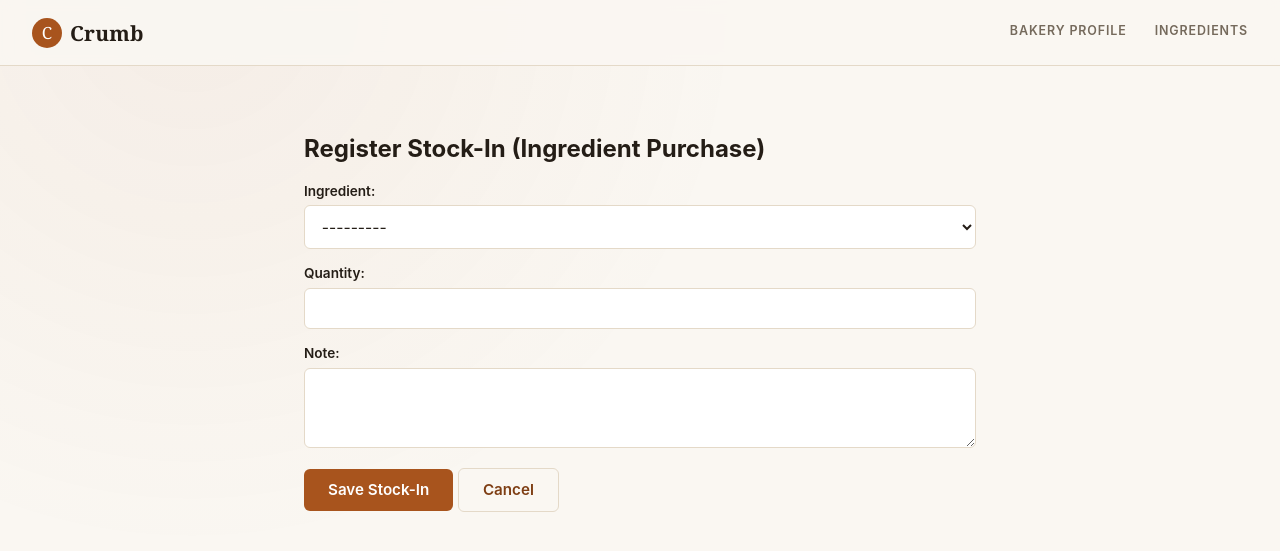
After one commit to JANDRESMh2/Crumb, a Django app: page /inventory/stock-in/ in a window 1280 px wide. The commit adds this page. Shown: the top 551 px of the page. Run offline with Django 5.2, Linux system fonts and the light colour scheme; data that the repository does not hold is empty.

Commit message:
feat(inventory): implement stock-in movement registration (FR07)

```diff
--- a/inventory/forms.py
+++ b/inventory/forms.py
@@ -1,6 +1,7 @@
 from django import forms
 
 from .models import Ingredient, UnitOfMeasure
+from .models import StockMovement
 
 
 class IngredientForm(forms.ModelForm):
@@ -44,3 +45,14 @@ class IngredientForm(forms.ModelForm):
             if duplicate:
                 self.add_error('name', 'An ingredient with this name is already registered.')
         return cleaned
+
+
+class StockInForm(forms.ModelForm):
+    class Meta:
+        model = StockMovement
+        fields = ['ingredient', 'quantity', 'note']
+        widgets = {
+            'quantity': forms.NumberInput(attrs={'step': '0.01', 'min': '0.01', 'class': 'form-control'}),
+            'ingredient': forms.Select(attrs={'class': 'form-select'}),
+            'note': forms.Textarea(attrs={'rows': 3, 'class': 'form-control'}),
+        }
--- a/inventory/models.py
+++ b/inventory/models.py
@@ -73,3 +73,27 @@ class Ingredient(models.Model):
 
     def __str__(self):
         return self.name
+
+
+class StockMovement(models.Model):
+    # Declaración de la lista de opciones
+    MOVEMENT_TYPES = [
+        ('StockIn', 'Stock-In (Purchase)'),
+        ('Consumption', 'Consumption'),
+        ('Correction', 'Correction'),
+        ('Loss', 'Loss'),
+    ]
+
+    movement_id = models.UUIDField(primary_key=True, default=uuid.uuid4, editable=False)
+    bakery = models.ForeignKey(Bakery, on_delete=models.CASCADE)
+    ingredient = models.ForeignKey('Ingredient', on_delete=models.PROTECT)
+
+
+    movement_type = models.CharField(max_length=20, choices=MOVEMENT_TYPES, default='StockIn')
+
+    quantity = models.DecimalField(max_digits=10, decimal_places=2)
+    movement_date = models.DateTimeField(auto_now_add=True)
+    note = models.TextField(blank=True, null=True)
+
+    def __str__(self):
+        return f"{self.movement_type} - {self.quantity} of {self.ingredient.name}"
--- a/inventory/templates/inventory/ingredient_list.html
+++ b/inventory/templates/inventory/ingredient_list.html
@@ -28,6 +28,7 @@
   {% endif %}
   <div class="actions">
     <a class="btn" href="{% url 'inventory:create' %}">Register ingredient</a>
+    <a class="btn btn-secondary" href="{% url 'inventory:stock_in' %}">Register Stock-In</a>
   </div>
 </div>
 {% endblock %}
--- /dev/null
+++ b/inventory/templates/inventory/stock_in_form.html
@@ -0,0 +1,18 @@
+{% extends 'base.html' %}
+
+{% block content %}
+<div class="container mt-4">
+    <h2>Register Stock-In (Ingredient Purchase)</h2>
+
+    <form method="post" class="mt-3">
+        {% csrf_token %}
+        {{ form.as_p }}
+
+        <div class="mt-4">
+            <button type="submit" class="btn btn-primary">Save Stock-In</button>
+
+            <a href="{% url 'inventory:list' %}" class="btn btn-secondary">Cancel</a>
+        </div>
+    </form>
+</div>
+{% endblock %}
--- a/inventory/urls.py
+++ b/inventory/urls.py
@@ -6,5 +6,6 @@ app_name = 'inventory'
 
 urlpatterns = [
     path('ingredients/new/', views.ingredient_create, name='create'),
+    path('stock-in/', views.stock_in_create, name='stock_in'),
     path('ingredients/', views.ingredient_list, name='list'),
 ]
--- a/inventory/views.py
+++ b/inventory/views.py
@@ -6,6 +6,10 @@ from bakery.services import get_current_bakery
 from .forms import IngredientForm
 from .models import Ingredient
 from .services import register_ingredient
+
+from .models import Ingredient, StockMovement
+from .forms import StockInForm
+from django.db import transaction
 
 
 def ingredient_create(request):
@@ -45,3 +49,27 @@ def ingredient_list(request):
         'inventory/ingredient_list.html',
         {'ingredients': ingredients, 'bakery': bakery},
     )
+
+
+@transaction.atomic
+def stock_in_create(request):
+    if request.method == 'POST':
+        form = StockInForm(request.POST)
+        if form.is_valid():
+            movement = form.save(commit=False)
+            movement.movement_type = 'StockIn'
+            # Asignar la panadería activa del contexto o sesión
+            movement.bakery = request.user.bakery if hasattr(request.user, 'bakery') else Ingredient.objects.first().bakery
+
+            # Actualizar el stock actual del ingrediente
+            ingredient = movement.ingredient
+            ingredient.current_quantity += movement.quantity
+            ingredient.save()
+
+            movement.save()
+            messages.success(request, f"Stock-in successfully registered for {ingredient.name}.")
+            return redirect('inventory:ingredient_list')
+    else:
+        form = StockInForm()
+
+    return render(request, 'inventory/stock_in_form.html', {'form': form})
```
Also changed, not shown: templates/home.html (+7 -0 lines), inventory/migrations/0003_stockmovement.py (added).
